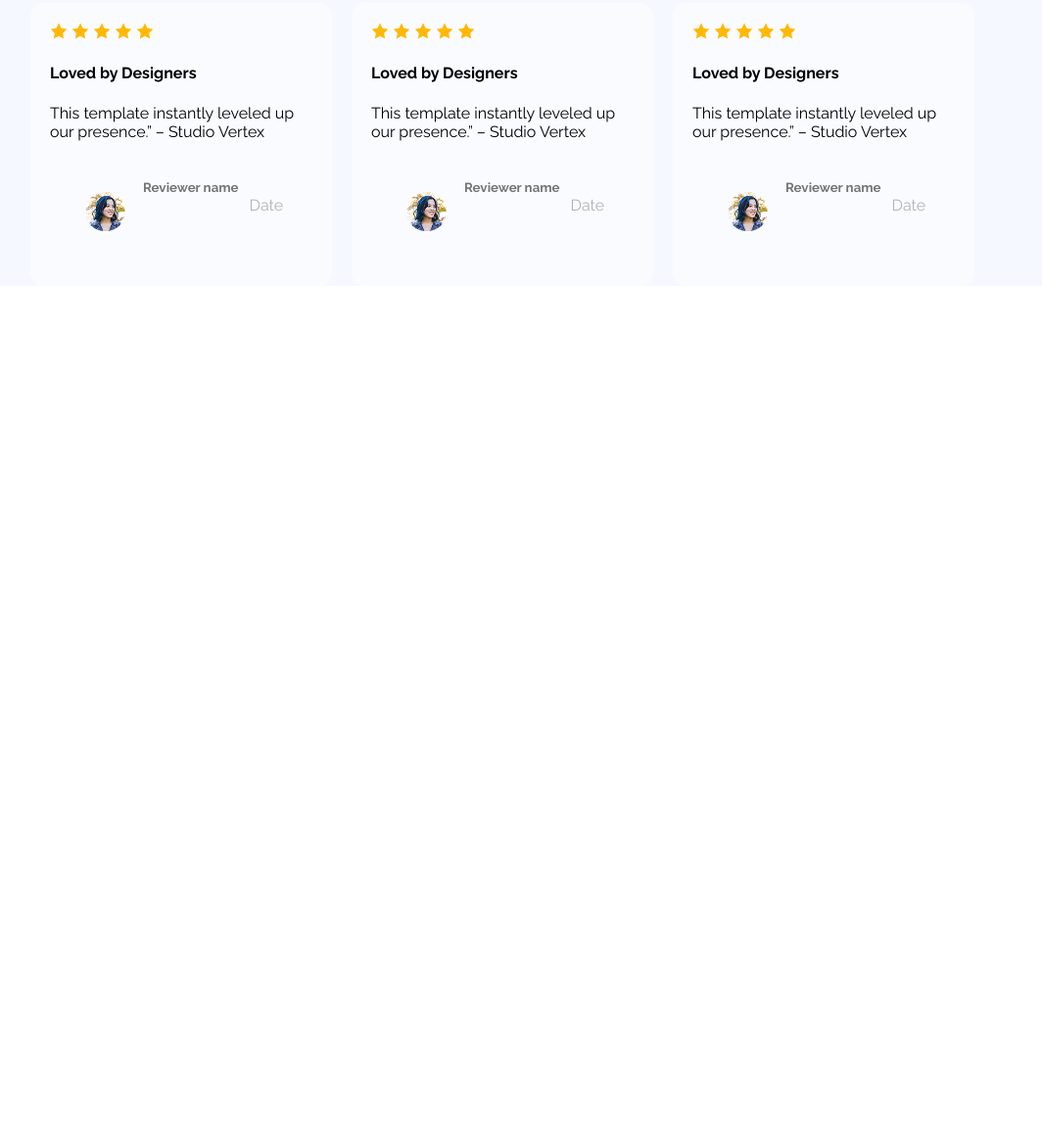
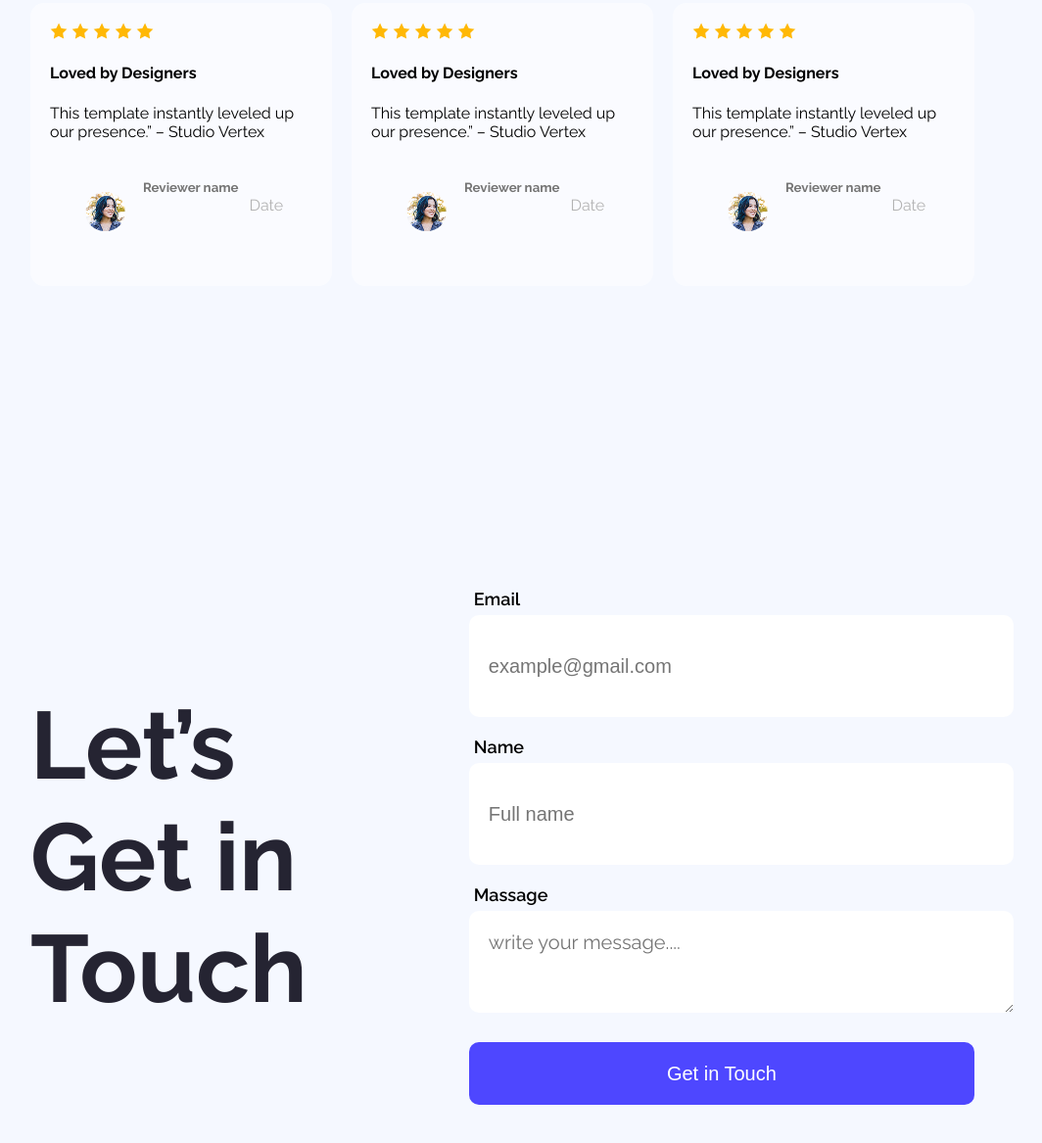
Before and after one commit to ihimran4/ASSIGNMENT-1, a plain HTML site: page index.html in a window 1280 px wide. Shown: the part 1981-3148 px from the top of the page at 98% size, without its empty margins (127-1191 px from the left). Before the commit the page ends 2388 px from the top, so only its background shows below. Drawn offline with Linux system fonts and the light colour scheme.

Commit message:
added contact section

```diff
--- a/index.html
+++ b/index.html
@@ -103,6 +103,18 @@
            </div>
 
         </section>
+        <section class="newsletter raleway-normal">
+            <h3 class="newsletter-heading ">Let’s Get in Touch</h3>
+            <div class="input">
+                <label for="email">Email</label>
+                <input type="email" name="" id="email" placeholder="example@gmail.com">
+                <label for="name">Name</label>
+                <input type="text" name="" id="name" placeholder="Full name">
+                <label for="massage">Massage</label>
+                <textarea name="" id="massage" placeholder="write your message...." class="raleway-normal"></textarea>
+                <button class="newsletter-btn btn-primary">Get in Touch</button>
+            </div>
+        </section>
     </main>
 </body>
 </html>
--- a/styles/style.css
+++ b/styles/style.css
@@ -155,3 +155,39 @@ main{
     margin-left: 5px;
 
 }
+/* newsletter styles */
+.newsletter{
+    display: flex;
+    align-items: center;
+    justify-content: center;
+    gap: 115px;
+    margin: 92px 150px 12px;
+}
+.newsletter-heading{
+    font-size: 97px;
+    font-weight: bold;
+    padding: 200px 0px;
+}
+section input[type="email"],section input[type="text"],section textarea, section .newsletter-btn{
+    border-radius: 10px;
+    border: none;
+    padding: 20px;
+    margin-bottom: 20px;
+    height: 64px;
+    width: 100%;
+        color: rgba(0, 0, 0, 0.5);
+    font-size: 20px;
+    font-weight: 400;
+    margin-top: 6px;
+}
+section .newsletter-btn{
+    color:white ;
+}
+section label{
+    font-size: 18px;
+    font-weight: 600;
+    color: black;
+    margin-bottom: 10px;
+    padding: 5px;
+
+}
```
